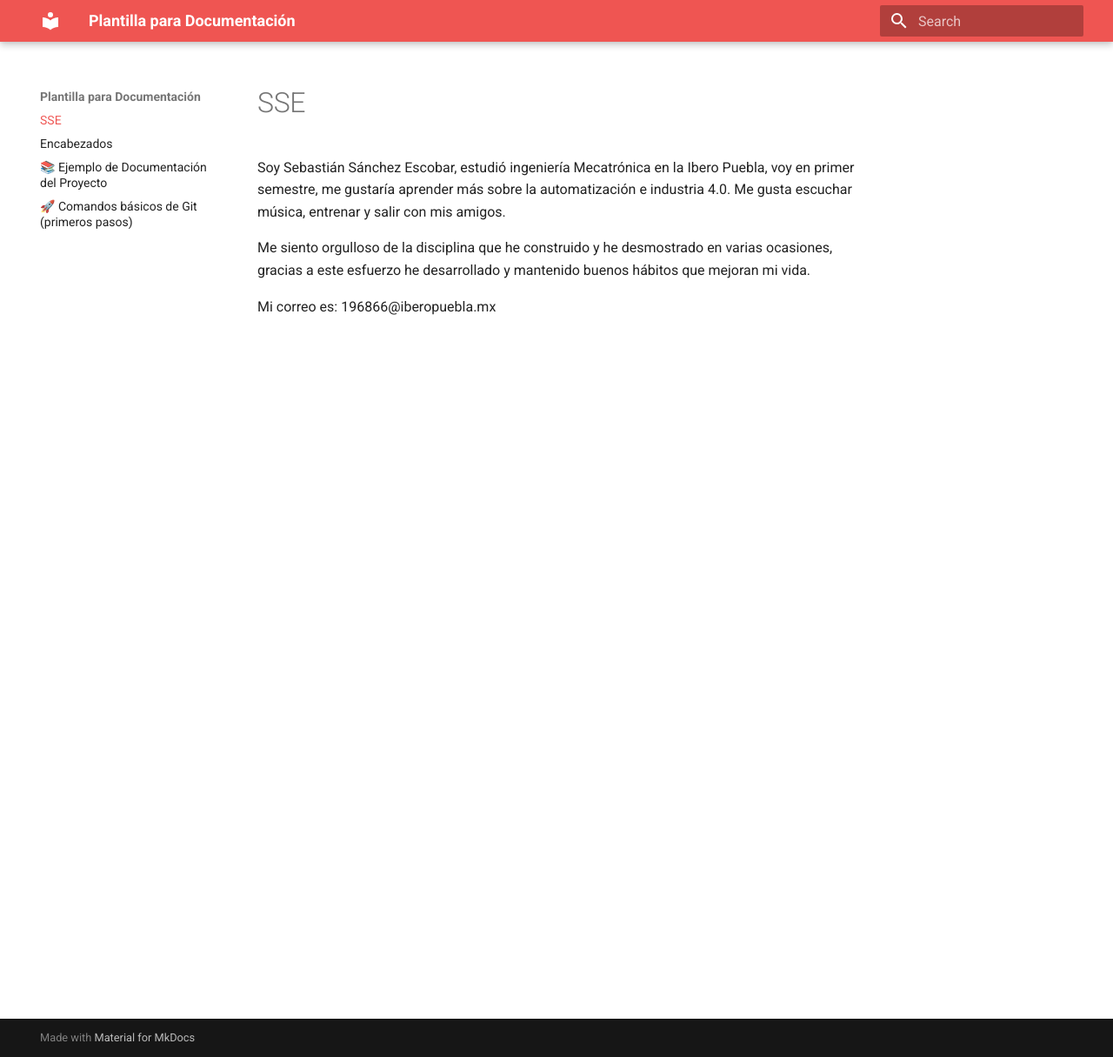
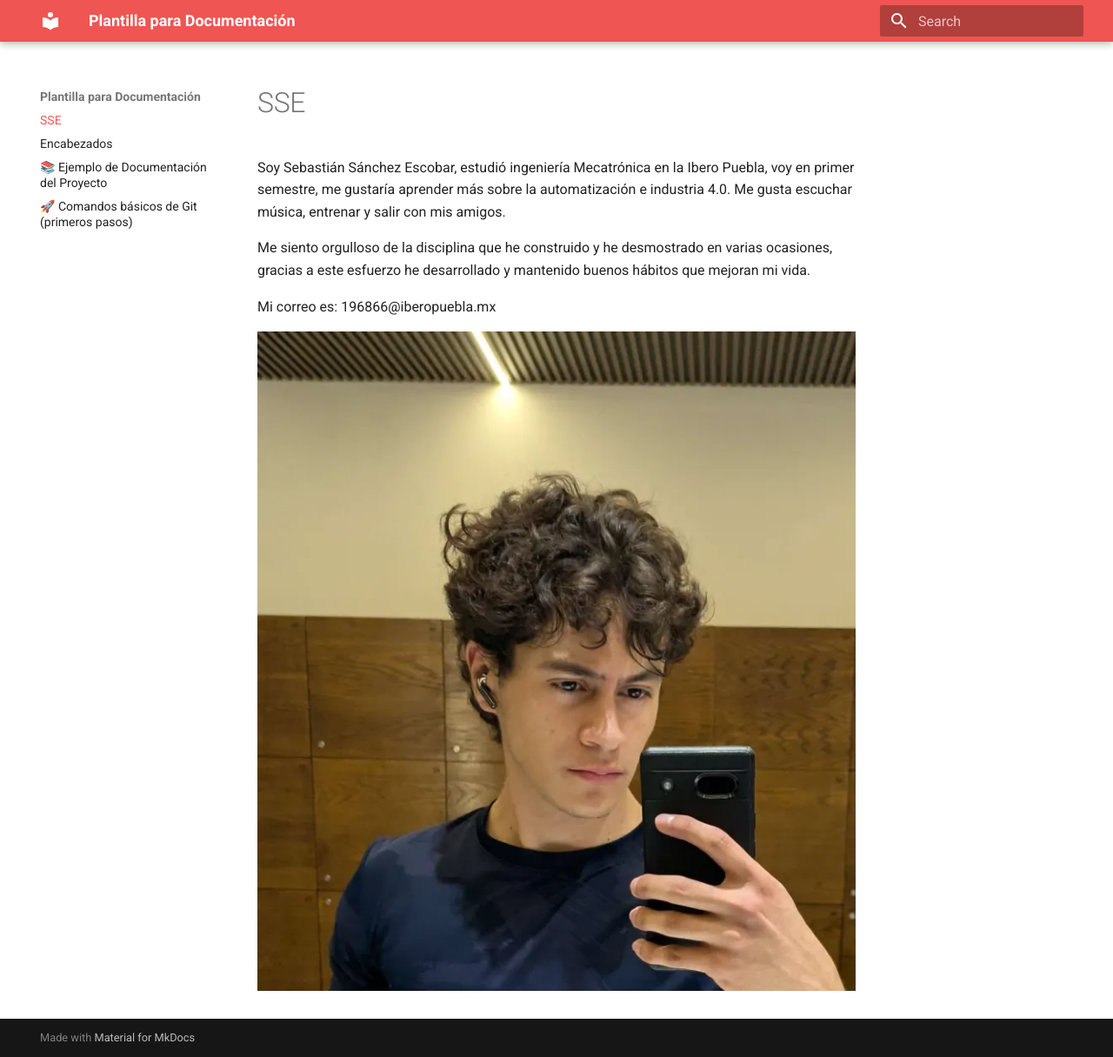
Before and after one commit to ssebastianse/portafolio-iberopue, an MkDocs documentation site: the page built from docs/index.md, in a window 1280 px wide and 1215 px high. Shown: the whole window at 87% size. Built offline with MkDocs 1.6.1 and Material for MkDocs 9.7.7, drawn with Linux system fonts in a browser that asks for light colours.

Commit message:
Update index.md

```diff
--- a/docs/index.md
+++ b/docs/index.md
@@ -5,3 +5,5 @@ Soy Sebastián Sánchez Escobar, estudió ingeniería Mecatrónica en la Ibero P
 Me siento orgulloso de la disciplina que he construido y he desmostrado en varias ocasiones, gracias a este esfuerzo he desarrollado y mantenido buenos hábitos que mejoran mi vida.
 
 Mi correo es: 196866@iberopuebla.mx
+
+![Alt text](https://github.com/ssebastianse/portafolio-iberopue/blob/main/docs/recursos/imgs/037d1e05-a0dd-4a18-93c0-66c0d0971a8b1.webp)
```
